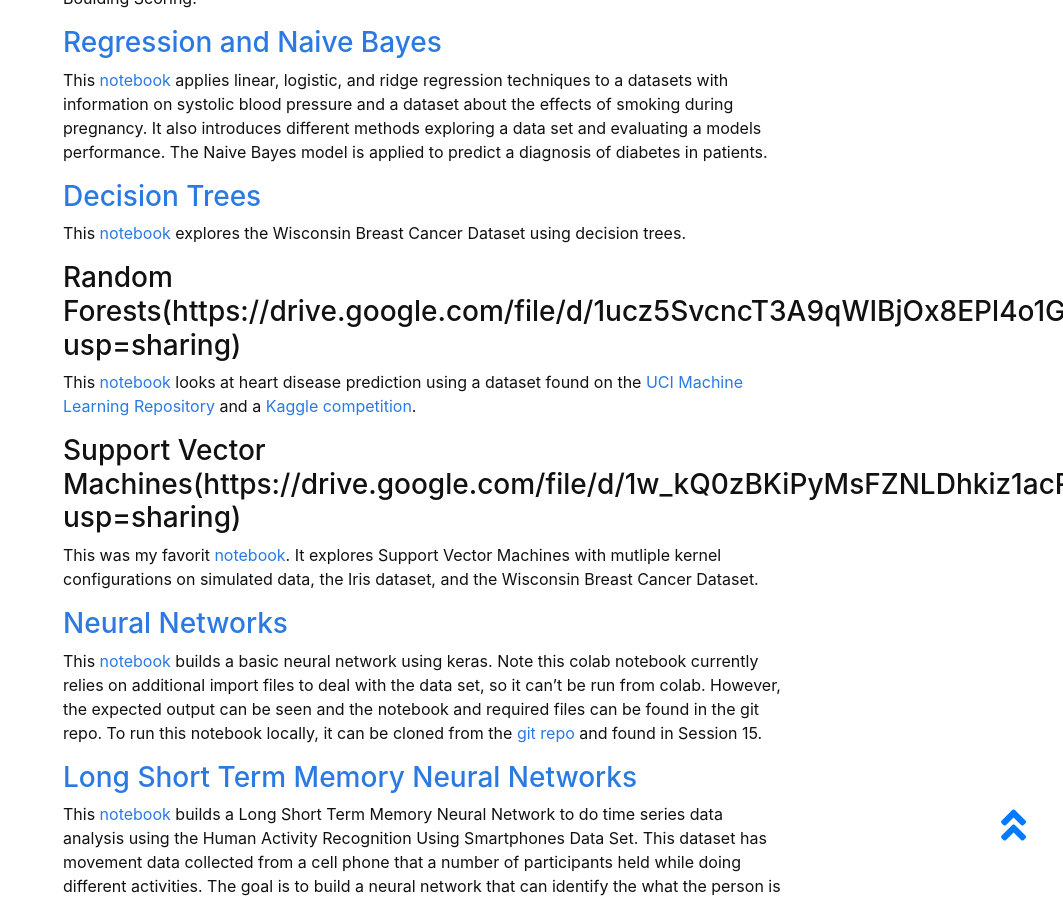
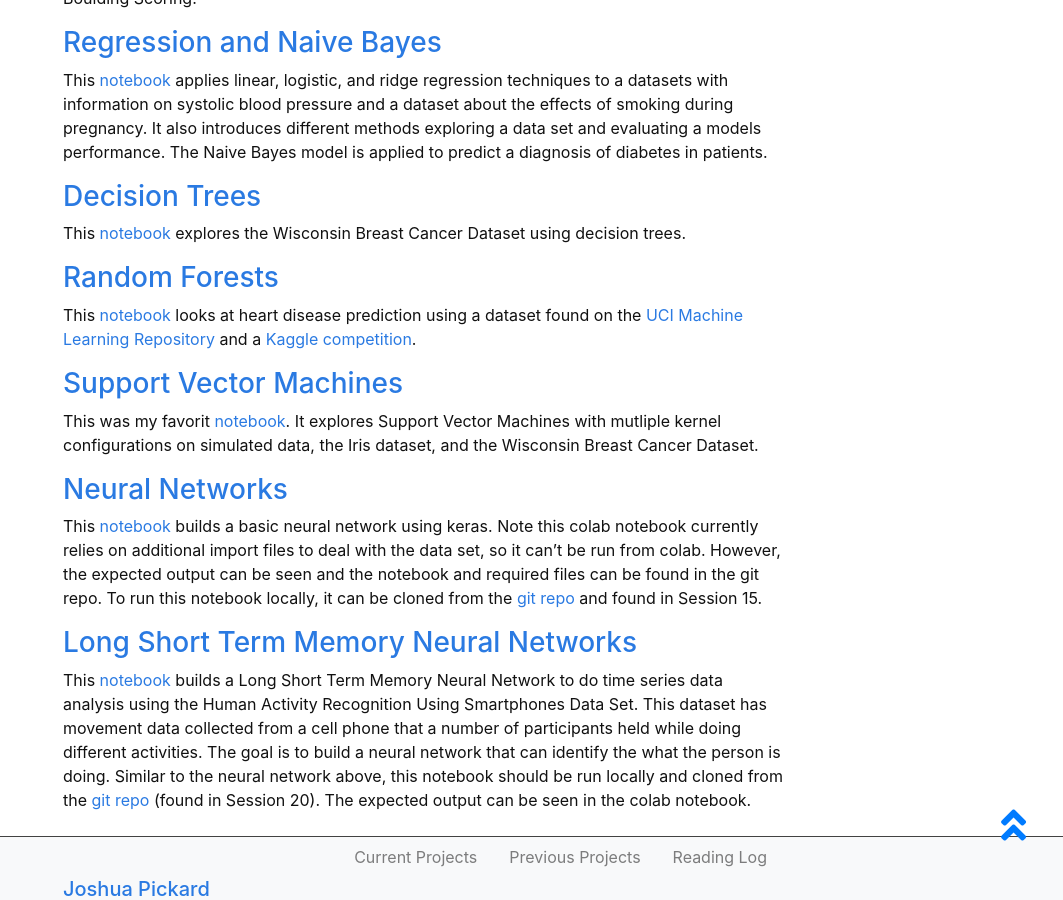
Before and after one commit to Jpickard1/jpickard1.github.io, a Jekyll site: the page built from content/previous_projects/MIDAS.md, in a window 1280 px wide and 900 px high, scrolled down 1125 px. Shown: the whole window, without its empty margins (217-1280 px from the left). Built offline with Jekyll 4.4.1, drawn with Linux system fonts in a browser that asks for light colours.

Commit message:
Update MIDAS.md

```diff
--- a/content/previous_projects/MIDAS.md
+++ b/content/previous_projects/MIDAS.md
@@ -25,11 +25,11 @@ This [notebook](https://drive.google.com/file/d/1pW0dWgiDtyRJ2tjcXWl8F7MqUlm4kQW
 
 This [notebook](https://drive.google.com/file/d/1O4I8vNNR6inoTpIkDw521ELJQ8mtCfat/view?usp=sharing) explores the Wisconsin Breast Cancer Dataset using decision trees.
 
-### Random Forests(https://drive.google.com/file/d/1ucz5SvcncT3A9qWIBjOx8EPl4o1G0Zfy/view?usp=sharing)
+### [Random Forests](https://drive.google.com/file/d/1ucz5SvcncT3A9qWIBjOx8EPl4o1G0Zfy/view?usp=sharing)
 
 This [notebook](https://drive.google.com/file/d/1ucz5SvcncT3A9qWIBjOx8EPl4o1G0Zfy/view?usp=sharing) looks at heart disease prediction using a dataset found on the [UCI Machine Learning Repository](https://archive.ics.uci.edu/ml/datasets/heart%2BDisease) and a [Kaggle competition](https://www.kaggle.com/shahirzain/heart-disease-prediction).
 
-### Support Vector Machines(https://drive.google.com/file/d/1w_kQ0zBKiPyMsFZNLDhkiz1acR7YLM84/view?usp=sharing)
+### [Support Vector Machines](https://drive.google.com/file/d/1w_kQ0zBKiPyMsFZNLDhkiz1acR7YLM84/view?usp=sharing)
 
 This was my favorit [notebook](https://drive.google.com/file/d/1w_kQ0zBKiPyMsFZNLDhkiz1acR7YLM84/view?usp=sharing). It explores Support Vector Machines with mutliple kernel configurations on simulated data, the Iris dataset, and the Wisconsin Breast Cancer Dataset.
 
```
